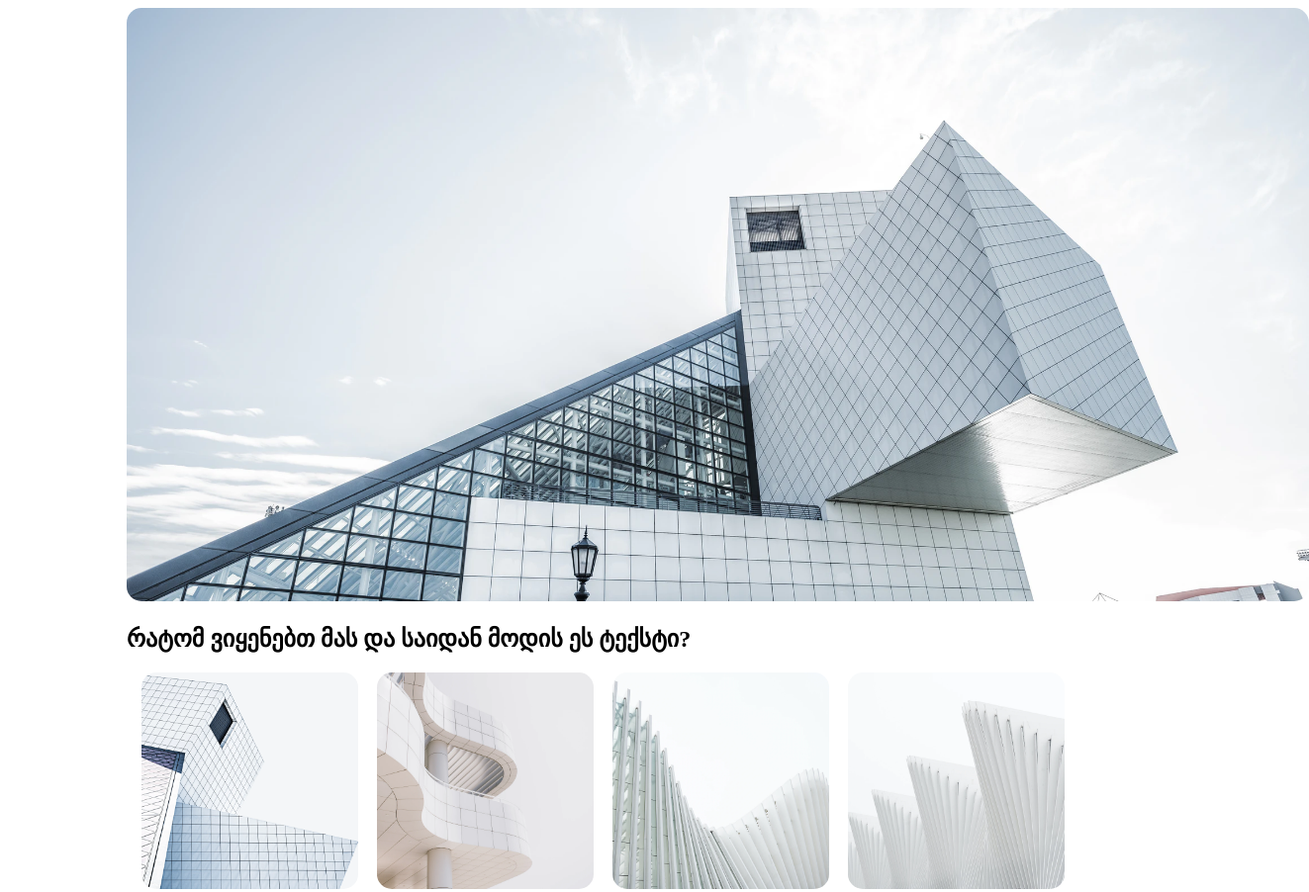
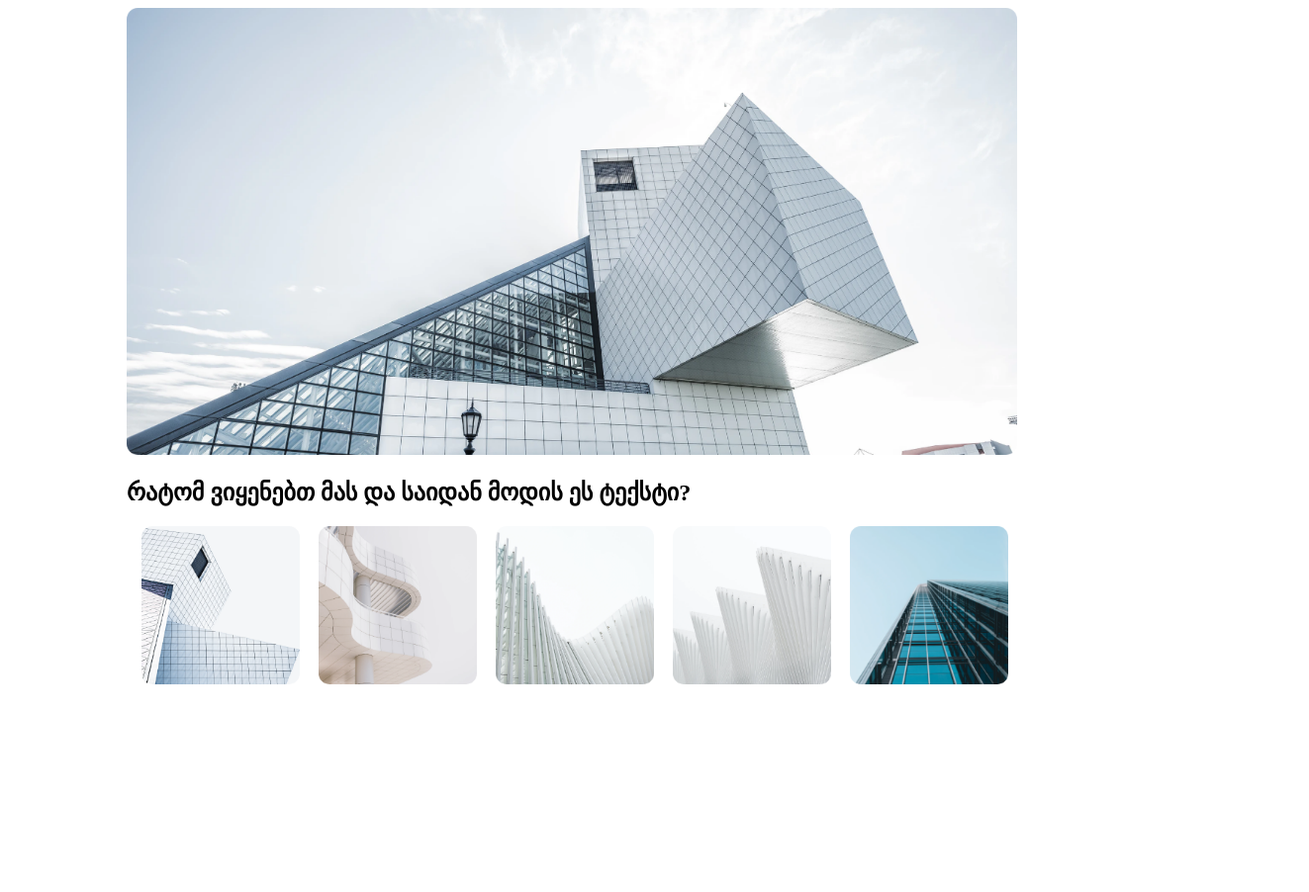
Before and after one commit to SabaTsaava017/Lesson-14, a plain HTML site: page index.html in a window 1280 px wide. Shown: the top 902 px of the page at 99% size, 1323 px wide, since content can reach past the window. After the commit the page ends 800 px from the top, so only its background shows below. Drawn offline with Linux system fonts and the light colour scheme.

Commit message:
update css file and html

```diff
--- a/index.html
+++ b/index.html
@@ -7,19 +7,19 @@
 	<title>lesson14</title>
 </head>
 <body>
-	<div class="img_container">
 		<section>
+			<div class="img_container">
 			<img src="Rectangle 91.png" class="pic1" alt="picture">
 			<h1>რატომ ვიყენებთ მას და საიდან მოდის ეს ტექსტი?</h1>
-		<div class="div_fotos">
+		<div class="wrapper">
 			<img src="Rectangle 92.png" alt="picture1">
 			<img src="Rectangle 93.png" alt="picture2">
 			<img src="Rectangle 94.png" alt="picture3">
 			<img src="Rectangle 95.png" alt="picture4">
 			<img src="Rectangle 96.png" alt="picture5">
 		</div>
+			</div>
 		</section>
-	</div>
 
 
 
--- a/style.css
+++ b/style.css
@@ -1,5 +1,6 @@
 .pic1{
 	margin-left: 120px;
+	width: 900px;
 }
 h1{
 	padding-left: 120px;
@@ -7,8 +8,9 @@ h1{
 div img{
 	display: inline-block;
 	margin-left: 15px;
+	width: 160px;
 }
-.div_fotos{
+.wrapper{
 	margin-left: 120px;
 }
 .img_container{
```
